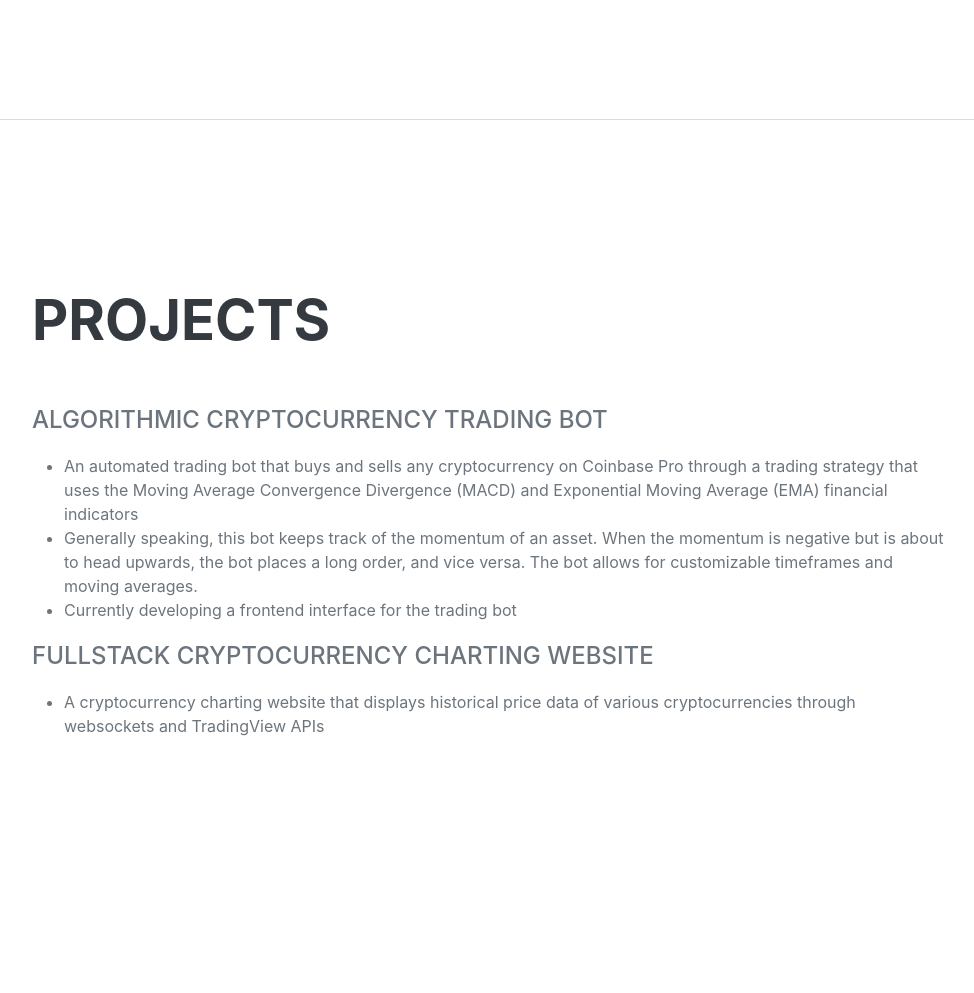
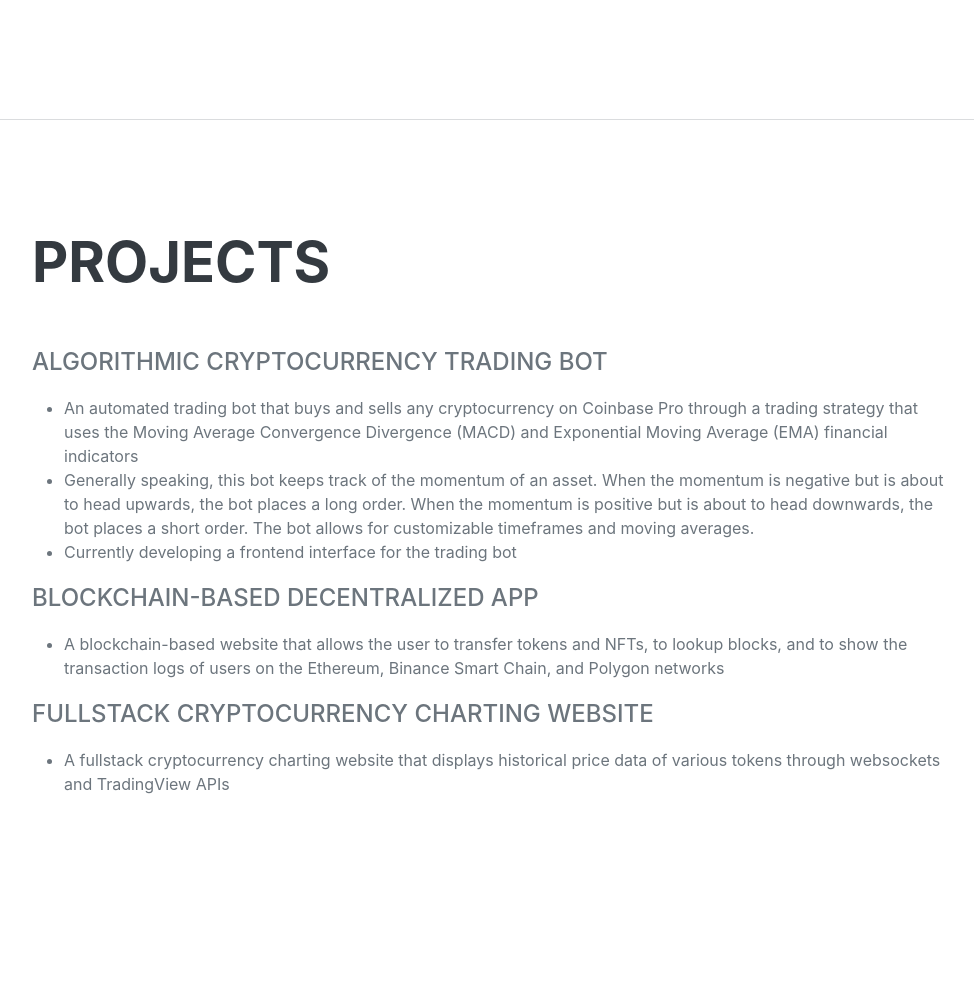
Before and after one commit to juyoungk23/portfolio, a Flask app: page / in a window 1280 px wide. Shown: the part 2297-3290 px from the top of the page, without its empty margins (288-1262 px from the left). Run offline with Flask 2, Linux system fonts and the light colour scheme; some libraries are stand-ins or nearby versions; some web fonts are replaced.

Commit message:
blockchain project

```diff
--- a/templates/index.html
+++ b/templates/index.html
@@ -145,17 +145,24 @@
                             An automated trading bot that buys and sells any cryptocurrency on Coinbase Pro through a trading strategy that uses the Moving Average Convergence Divergence (MACD) and Exponential Moving Average (EMA) financial indicators
                         </li>
                         <li>
-                            Generally speaking, this bot keeps track of the momentum of an asset. When the momentum is negative but is about to head upwards, the bot places a long order, and vice versa. The bot allows for customizable timeframes and moving averages.
+                            Generally speaking, this bot keeps track of the momentum of an asset. When the momentum is negative but is about to head upwards, the bot places a long order. When the momentum is positive but is about to head downwards, the bot places a short order. The bot allows for customizable timeframes and moving averages.
                         </li>
                         <li>
                             Currently developing a frontend interface for the trading bot
                         </li>
                     </ul>
 
+                    <div class="subheading mb-3">Blockchain-Based Decentralized App</div>
+                    <ul>
+                        <li>
+                            A blockchain-based website that allows the user to transfer tokens and NFTs, to lookup blocks, and to show the transaction logs of users on the Ethereum, Binance Smart Chain, and Polygon networks
+                        </li>
+                    </ul>
+
                     <div class="subheading mb-3">Fullstack Cryptocurrency Charting Website</div>
                     <ul>
                         <li>
-                            A cryptocurrency charting website that displays historical price data of various cryptocurrencies through websockets and TradingView APIs
+                            A fullstack cryptocurrency charting website that displays historical price data of various tokens through websockets and TradingView APIs
                         </li>
                     </ul>
 
```
